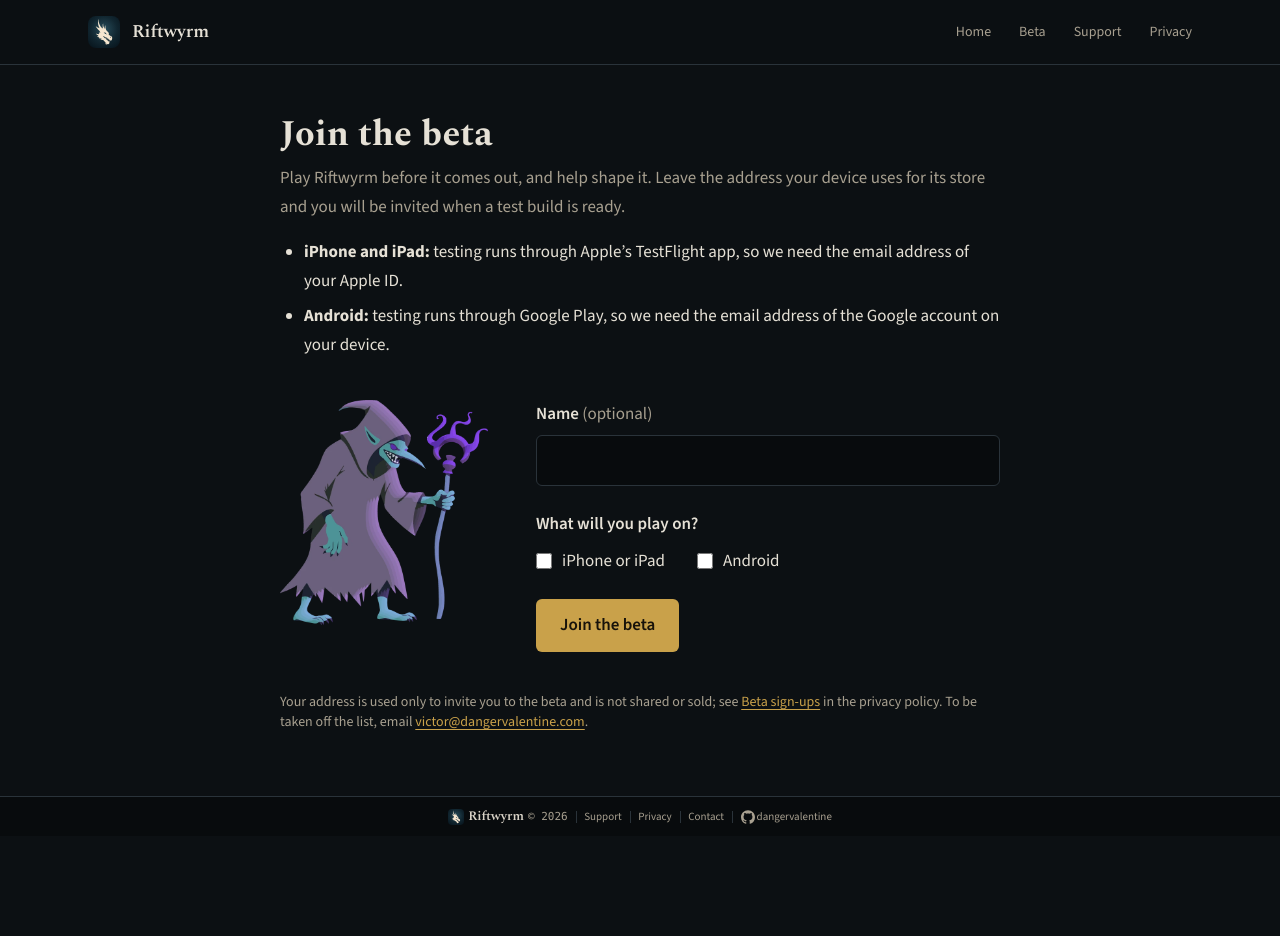
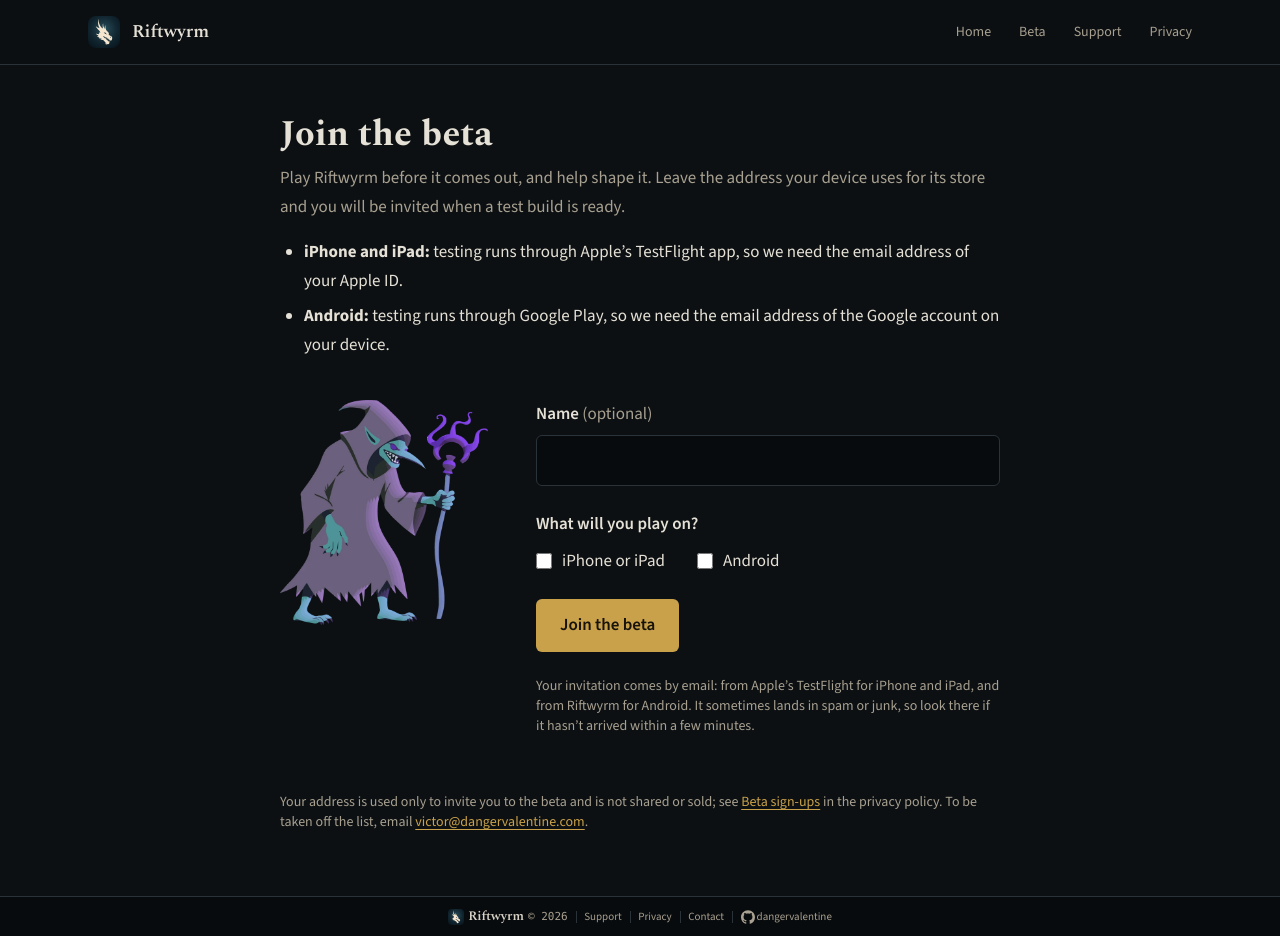
Before and after one commit to dangervalentine/riftwyrm-site, a Next.js app: page /beta in a window 1280 px wide. Before the commit the page ends 836 px from the top, so only its background shows below. Built offline with nearby package versions, Linux system fonts and the light colour scheme.

Commit message:
Beta form: say invitations can land in spam, before and after signing up

```diff
--- a/components/BetaForm.tsx
+++ b/components/BetaForm.tsx
@@ -57,12 +57,16 @@ function FormBody({
               ? "you have been added to the Android test. An email with the link to join it is on its way to "
               : "you will be added to the Android test, and an email with the link to join it will be sent to "}
             <span className="text-parchment">{state.google}</span>
-            {state.androidMailed ? "" : " shortly"}. Check your spam folder if it hasn&rsquo;t arrived.
+            {state.androidMailed ? "" : " shortly"}.
           </p>
         )}
         {!state.apple && !state.google && (
           <p className="text-muted">The invitation will come to the address you gave.</p>
         )}
+        <p className="text-muted">
+          <strong className="text-parchment">Don&rsquo;t see it?</strong> Invitations sometimes land in
+          spam or junk. Check there, and mark it as not spam so the next one reaches your inbox.
+        </p>
       </div>
     );
   }
@@ -158,6 +162,11 @@ function FormBody({
       >
         {pending ? "Sending…" : "Join the beta"}
       </button>
+      <p className="text-sm text-muted">
+        Your invitation comes by email: from Apple&rsquo;s TestFlight for iPhone and iPad, and from{" "}
+        Riftwyrm for Android. It sometimes lands in spam or junk, so look there if it hasn&rsquo;t
+        arrived within a few minutes.
+      </p>
     </form>
   );
 }
```
